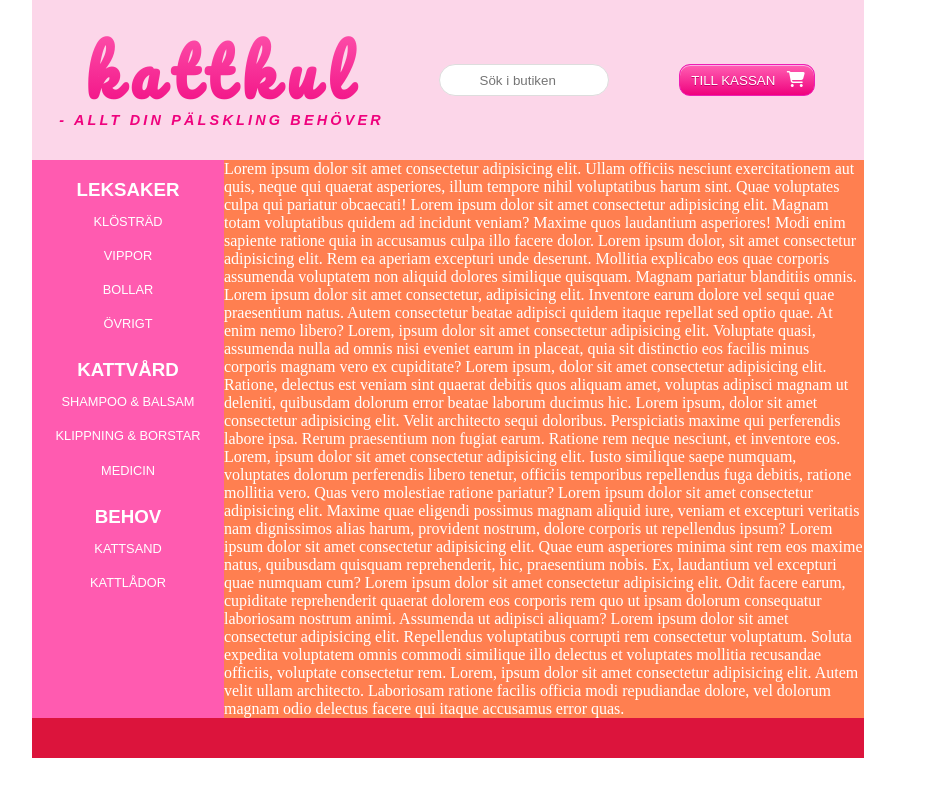
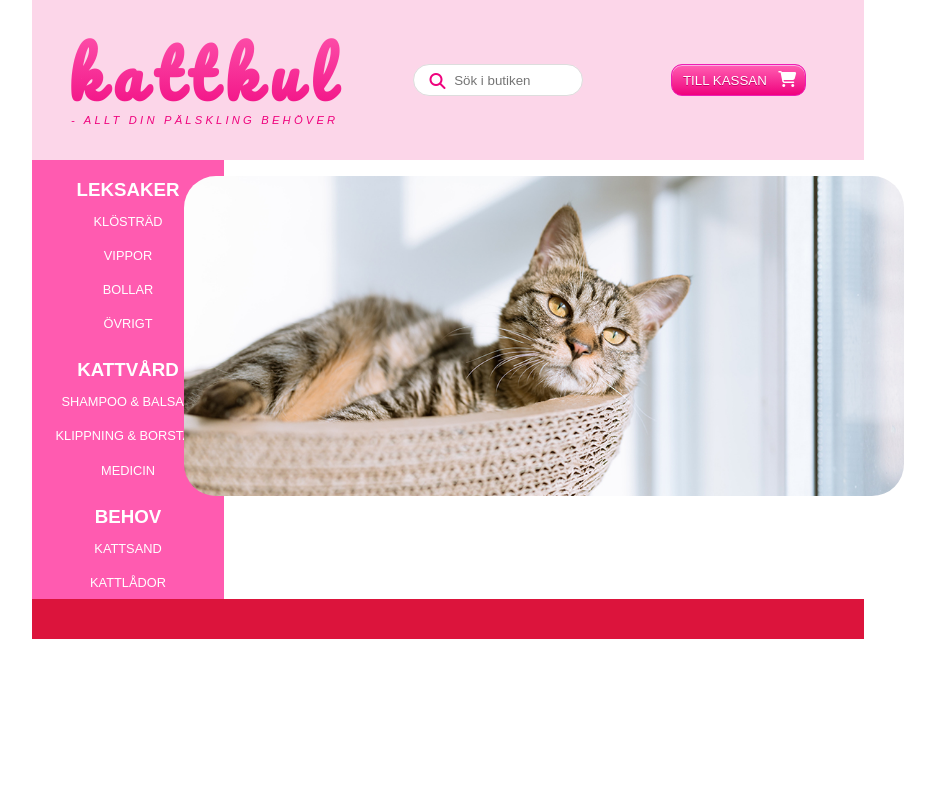
Before and after one commit to camillaeriksson/kattkul, a website: page index.html in a window 1280 px wide. Shown: the whole page, without its empty margins (192-1127 px from the left). Drawn offline with Linux system fonts and the light colour scheme.

Commit message:
Image slider and added pictures

```diff
--- a/index.html
+++ b/index.html
@@ -6,7 +6,7 @@
     <meta name="viewport" content="width=device-width, initial-scale=1.0">
     <meta http-equiv="X-UA-Compatible" content="ie=edge">
     <title>KATTKUL</title>
-    <script src="./build/bundle.js"></script>
+    <script defer src="./build/bundle.js"></script>
     <link rel="stylesheet" href="style.css">
     <link href="https://fonts.googleapis.com/css?family=Pacifico&display=swap" rel="stylesheet">
     <script src="https://kit.fontawesome.com/89d03a09dd.js" crossorigin="anonymous"></script>
@@ -17,7 +17,7 @@
         <header>
             <div class="header_text">
                 <h1>kattkul</h1>
-                <h2>- allt din pälskling behöver</h2>
+                <p class="under_liner">- allt din pälskling behöver</p>
             </div>
             <div>
                 <input type="text" class="search_input" onkeyup="myFunction()" placeholder="Sök i butiken"><i
@@ -45,34 +45,11 @@
 
         </div>
         <div class="main_content">
-            Lorem ipsum dolor sit amet consectetur adipisicing elit. Ullam officiis nesciunt exercitationem aut quis,
-            neque qui quaerat asperiores, illum tempore nihil voluptatibus harum sint. Quae voluptates culpa qui
-            pariatur obcaecati! Lorem ipsum dolor sit amet consectetur adipisicing elit. Magnam totam voluptatibus
-            quidem ad incidunt veniam? Maxime quos laudantium asperiores! Modi enim sapiente ratione quia in accusamus
-            culpa illo facere dolor. Lorem ipsum dolor, sit amet consectetur adipisicing elit. Rem ea aperiam excepturi
-            unde deserunt. Mollitia explicabo eos quae corporis assumenda voluptatem non aliquid dolores similique
-            quisquam. Magnam pariatur blanditiis omnis. Lorem ipsum dolor sit amet consectetur, adipisicing elit.
-            Inventore earum dolore vel sequi quae praesentium natus. Autem consectetur beatae adipisci quidem itaque
-            repellat sed optio quae. At enim nemo libero? Lorem, ipsum dolor sit amet consectetur adipisicing elit.
-            Voluptate quasi, assumenda nulla ad omnis nisi eveniet earum in placeat, quia sit distinctio eos facilis
-            minus corporis magnam vero ex cupiditate? Lorem ipsum, dolor sit amet consectetur adipisicing elit. Ratione,
-            delectus est veniam sint quaerat debitis quos aliquam amet, voluptas adipisci magnam ut deleniti, quibusdam
-            dolorum error beatae laborum ducimus hic. Lorem ipsum, dolor sit amet consectetur adipisicing elit. Velit
-            architecto sequi doloribus. Perspiciatis maxime qui perferendis labore ipsa. Rerum praesentium non fugiat
-            earum. Ratione rem neque nesciunt, et inventore eos. Lorem, ipsum dolor sit amet consectetur adipisicing
-            elit. Iusto similique saepe numquam, voluptates dolorum perferendis libero tenetur, officiis temporibus
-            repellendus fuga debitis, ratione mollitia vero. Quas vero molestiae ratione pariatur? Lorem ipsum dolor sit
-            amet consectetur adipisicing elit. Maxime quae eligendi possimus magnam aliquid iure, veniam et excepturi
-            veritatis nam dignissimos alias harum, provident nostrum, dolore corporis ut repellendus ipsum? Lorem ipsum
-            dolor sit amet consectetur adipisicing elit. Quae eum asperiores minima sint rem eos maxime natus, quibusdam
-            quisquam reprehenderit, hic, praesentium nobis. Ex, laudantium vel excepturi quae numquam cum? Lorem ipsum
-            dolor sit amet consectetur adipisicing elit. Odit facere earum, cupiditate reprehenderit quaerat dolorem eos
-            corporis rem quo ut ipsam dolorum consequatur laboriosam nostrum animi. Assumenda ut adipisci aliquam? Lorem
-            ipsum dolor sit amet consectetur adipisicing elit. Repellendus voluptatibus corrupti rem consectetur
-            voluptatum. Soluta expedita voluptatem omnis commodi similique illo delectus et voluptates mollitia
-            recusandae officiis, voluptate consectetur rem. Lorem, ipsum dolor sit amet consectetur adipisicing elit.
-            Autem velit ullam architecto. Laboriosam ratione facilis officia modi repudiandae dolore, vel dolorum magnam
-            odio delectus facere qui itaque accusamus error quas.
+            <div class="slider">
+                <div id="img">
+                    <img src="./assets/pics/cat3.jpg">
+                </div>
+            </div>
         </div>
 
         <footer>
--- a/index.ts
+++ b/index.ts
@@ -1,2 +1,18 @@
-let message: string = "Hello World!";
-console.log(message);
+let img = document.getElementById("img") as HTMLElement;
+
+let images = ["./assets/pics/cat1.jpg", "./assets/pics/cat2.jpg", "./assets/pics/cat3.jpg"];
+
+let x = 0;
+
+function slide() {
+    if (x < images.length) {
+        x = x + 1;
+    }
+    else {
+        x = 1;
+    }
+
+    img.innerHTML = "<img src=" + images[x - 1] + ">";
+}
+
+setInterval(slide, 2000)
--- a/style.css
+++ b/style.css
@@ -9,30 +9,6 @@ body {
 html {
     width: 100vw;
     margin: 0;
-}
-
-h2{
-    font-family: sans-serif;
-    text-transform: uppercase;
-}
-
-h3{
-    margin-bottom: 0.2rem;
-    font-family: Arial, Helvetica, sans-serif;
-    text-transform: uppercase;
-}
-
-p{
-    font-family: Arial, Helvetica, sans-serif;
-    text-transform: uppercase;
-    font-size: 0.8rem;
-    margin: 0.6rem;
-}
-
-p:hover{
-    font-size: 0.8rem;
-    letter-spacing: 0.2rem;
-    cursor: pointer;
 }
 
 header {
@@ -60,13 +36,12 @@ h1 {
     margin: 0;
 }
 
-h2 {
-    font-size: 0.9rem;
+.under_liner {
+    font-size: 0.7rem;
     margin: 0;
     letter-spacing: 0.2rem;
     position: relative;
     top: -1rem;
-    font-family: arial;
     color: #ef027d;
     font-style: italic;
 }
@@ -84,7 +59,9 @@ h2 {
 
   .fa-search {
       position: relative;
-      right: 10rem;
+      right: 9.6rem;
+      top: 0.1rem;
+      color: #ef027d;
   }
 
   .fa-shopping-cart {
@@ -125,9 +102,48 @@ h2 {
     align-items: center;
 }
 
+h2 {
+  font-family: sans-serif;
+  text-transform: uppercase;
+}
+
+h3 {
+  margin-bottom: 0.2rem;
+  font-family: Arial, Helvetica, sans-serif;
+  text-transform: uppercase;
+}
+
+p {
+  font-family: Arial, Helvetica, sans-serif;
+  text-transform: uppercase;
+  font-size: 0.8rem;
+  margin: 0.6rem;
+}
+
+p:hover {
+  font-size: 0.8rem;
+  letter-spacing: 0.2rem;
+  cursor: pointer;
+}
 .main_content {
     grid-area: main_content;
-    background-color: coral;
+    background-color: white;
+}
+
+.slider {
+  width: 100%;
+  height: 10rem;
+  box-sizing: border-box;
+  display: flex;
+  justify-content: center;
+}
+
+img {
+width: 45rem;
+height: 20rem;
+object-fit: cover;
+border-radius: 2rem;
+margin-top: 1rem;
 }
 
 footer {
```
Also changed, not shown: assets/pics/bollar.jpeg (added), assets/pics/borste.jpg (added), assets/pics/cat1.jfif (deleted), assets/pics/cat1.jpg (added), assets/pics/cat2.jfif (deleted), assets/pics/cat2.jpg (added), assets/pics/cat3.jfif (deleted), assets/pics/cat3.jpg (added), assets/pics/kattlada.jpg (added), assets/pics/kattsand.jpg (added), assets/pics/klostrad.jpg (added), assets/pics/medicin.jpeg (added), assets/pics/ovrigt.jpeg (added), assets/pics/shampo.jpeg (added), 2 more files, 1 other file.
